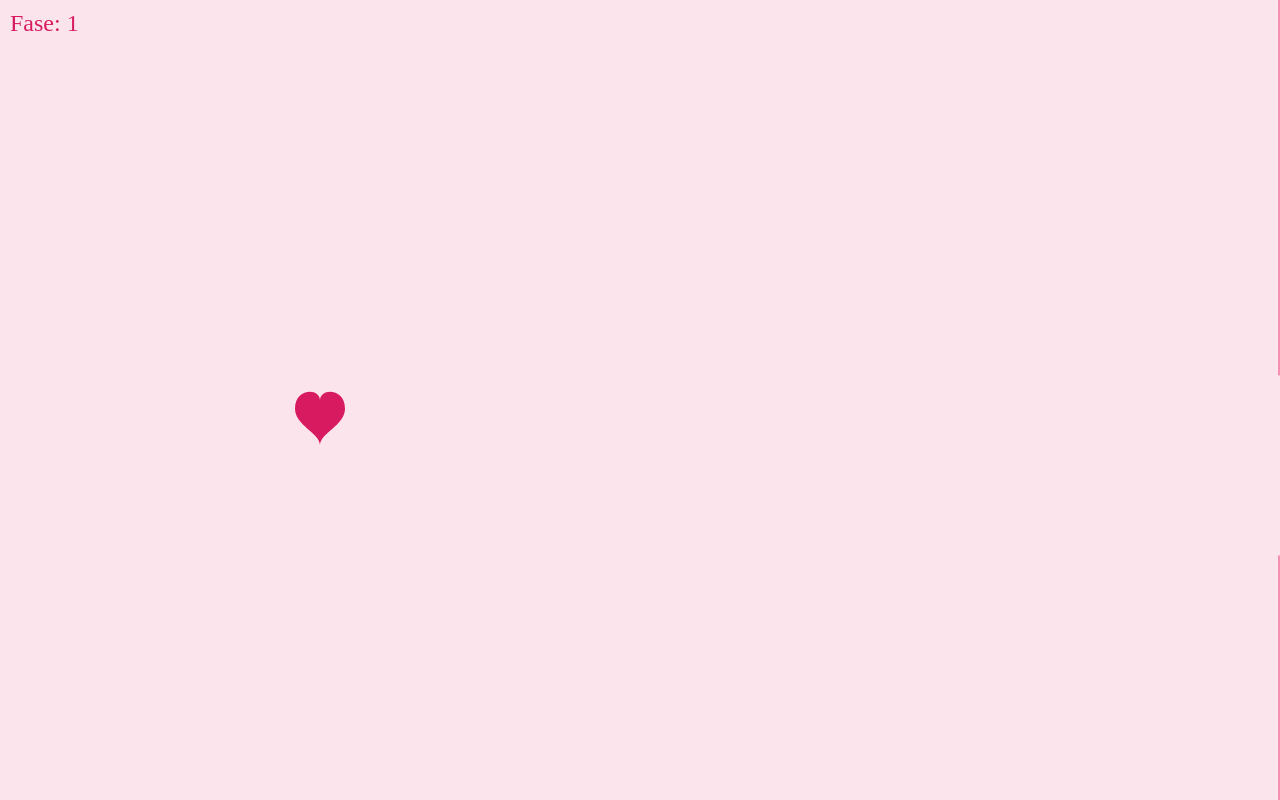
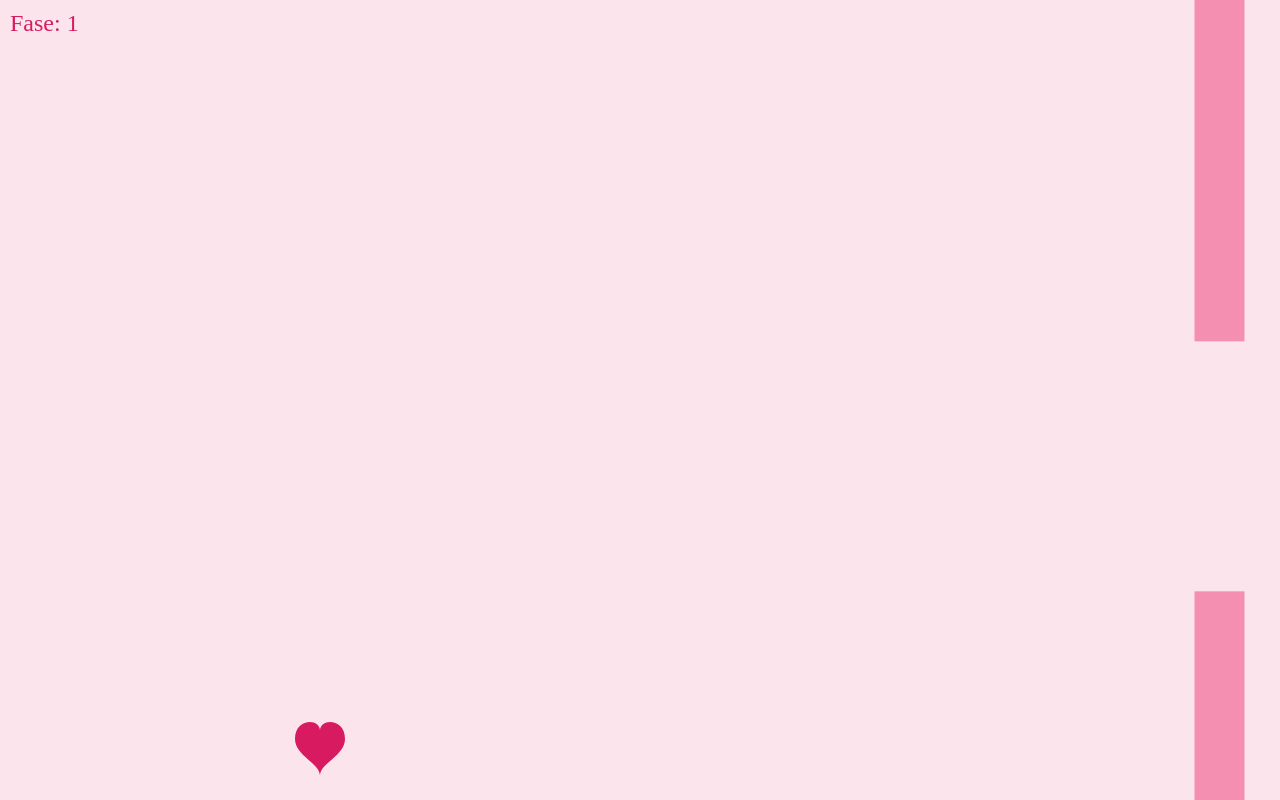
Before and after one commit to F4tpingu/Pedido, a plain HTML site: page index.html in a window 1280 px wide. Drawn offline with Linux system fonts and the light colour scheme.

Commit message:
index.html

```diff
--- a/index.html
+++ b/index.html
@@ -25,16 +25,16 @@ canvas.height = window.innerHeight;
 
 // PLAYER
 let player = {x: canvas.width*0.25, y: canvas.height/2, r:25, vy:0};
-let gravity = 0.3;
-let flap = -7;
+let gravity = 0.2;  // mais lento para facilitar
+let flap = -5;       // menor para controle fácil
 let pipes = [];
 let pipeWidth = 50;
-let pipeGap = 180;
+let pipeGap = [250, 280, 320]; // espaço vertical gigante por fase
 let score = 0;
 let totalPipes = [3, 4, 5];
 let phase = 0;
 let gameOver = false;
-const pipeSpacing = [300, 320, 340]; // aumento do espaço por fase
+const pipeSpacing = [400, 450, 500]; // espaço horizontal gigante
 
 window.addEventListener('pointerdown', ()=>{ if(!gameOver) player.vy = flap; });
 
@@ -52,7 +52,7 @@ function drawHeart(x,y,r){
 
 // SPAWN PIPES
 function spawnPipe(){
-  let top = Math.random()*(canvas.height-pipeGap-120)+60;
+  let top = Math.random()*(canvas.height-pipeGap[phase]-120)+60;
   pipes.push({x: canvas.width, top: top, passed:false});
 }
 
@@ -63,11 +63,11 @@ function update(){
   player.y += player.vy;
 
   if(pipes.length===0 || canvas.width - pipes[pipes.length-1].x > pipeSpacing[phase]) spawnPipe();
-  for(let p of pipes) p.x -= 2;
+  for(let p of pipes) p.x -= 1.5; // mais lento ainda
 
   for(let p of pipes){
     if(player.x+player.r > p.x && player.x-player.r < p.x + pipeWidth){
-      if(player.y - player.r < p.top || player.y + player.r > p.top + pipeGap){
+      if(player.y - player.r < p.top || player.y + player.r > p.top + pipeGap[phase]){
         endGame();
       }
     }
@@ -95,7 +95,7 @@ function draw(){
   ctx.clearRect(0,0,canvas.width,canvas.height);
   drawHeart(player.x, player.y, player.r);
   ctx.fillStyle = "#f48fb1";
-  for(let p of pipes){ ctx.fillRect(p.x,0,pipeWidth,p.top); ctx.fillRect(p.x,p.top+pipeGap,pipeWidth,canvas.height-(p.top+pipeGap)); }
+  for(let p of pipes){ ctx.fillRect(p.x,0,pipeWidth,p.top); ctx.fillRect(p.x,p.top+pipeGap[phase],pipeWidth,canvas.height-(p.top+pipeGap[phase])); }
 }
 
 // LOOP
```
